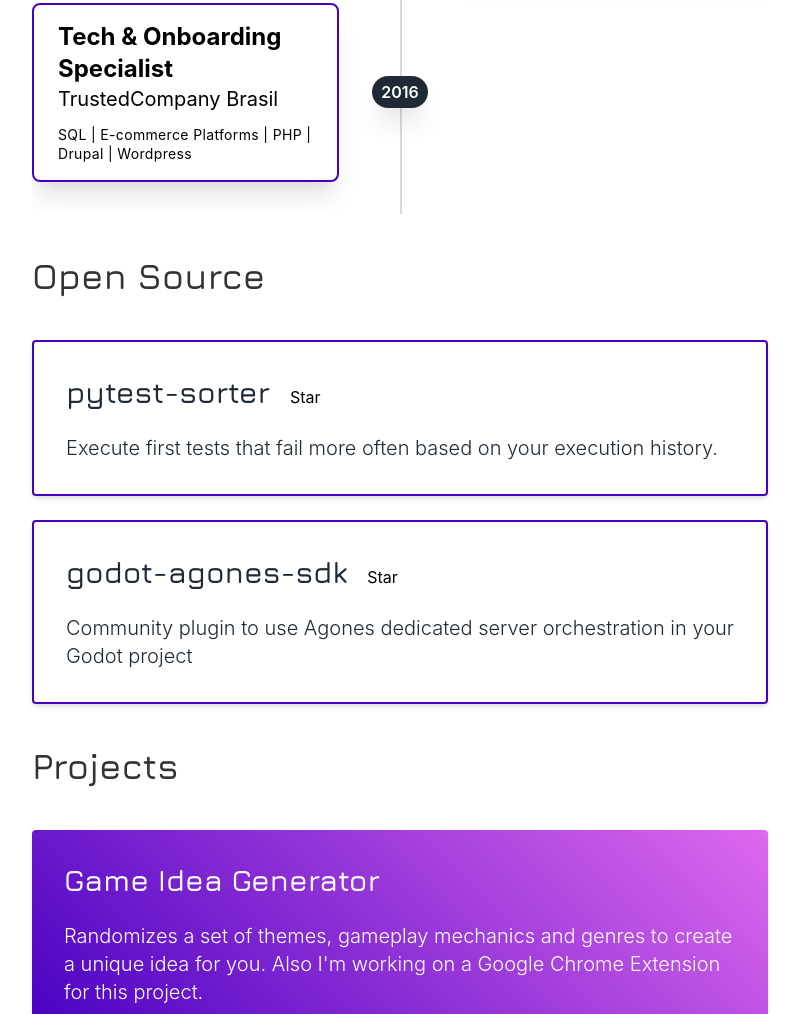
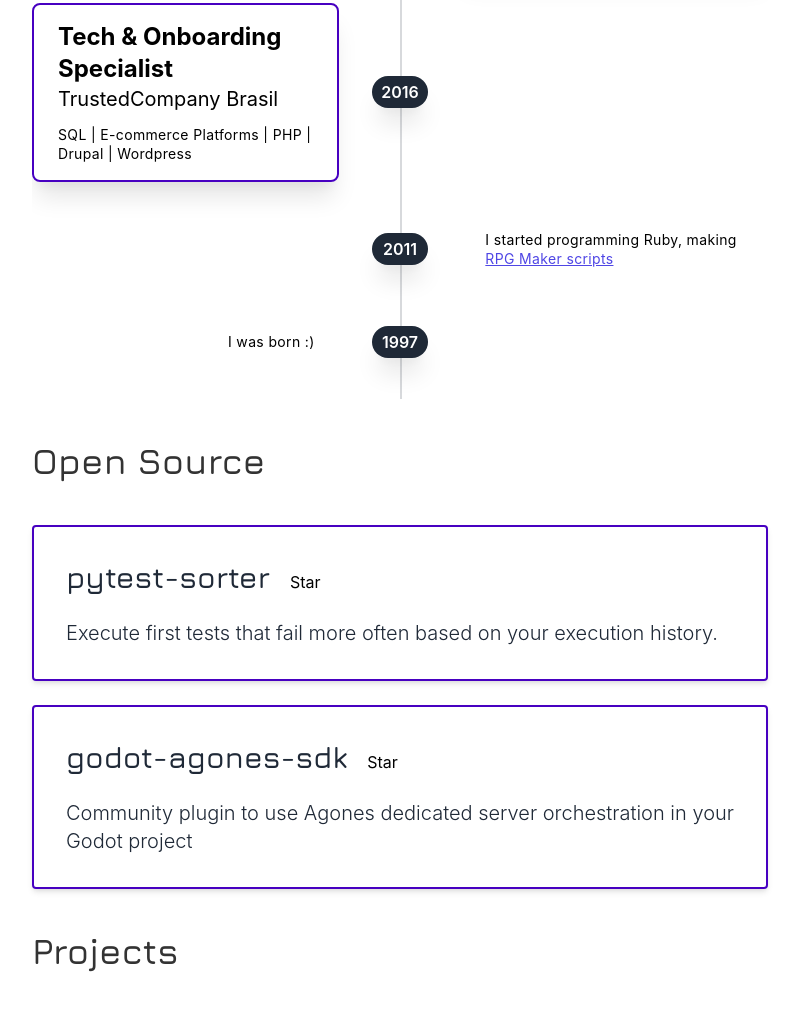
Before and after one commit to AndreMicheletti/andremicheletti.github.io, a plain HTML site: page index.html in a window 1280 px wide. Shown: the part 2310-3324 px from the top of the page, without its empty margins (240-1039 px from the left). Drawn offline with nearby package versions, Linux system fonts and the light colour scheme.

Commit message:
🎉 funny

```diff
--- a/index.html
+++ b/index.html
@@ -182,6 +182,35 @@
                                 </p>
                             </div>
                         </div>
+
+                        <!-- right timeline -->
+                        <div class="mb-8 flex justify-between items-center w-full right-timeline">
+                            <div class="order-1 w-5/12"></div>
+                            <div class="z-20 flex items-center order-1 bg-gray-800 shadow-xl w-14 h-8 rounded-full">
+                                <h1 class="mx-auto font-semibold text-base text-white">2011</h1>
+                            </div>
+                            <div class="text-black order-1 w-5/12 px-6 py-4">
+                                <p class="text-sm leading-snug tracking-wide text-opacity-100">
+                                    I started programming Ruby, making
+                                    <a class="text-indigo-600 underline" href="https://centrorpg.com/index.php?topic=746.0">
+                                        RPG Maker scripts
+                                    </a>
+                                </p>
+                            </div>
+                        </div>
+
+                        <!-- left timeline -->
+                        <div class="mb-8 flex justify-between flex-row-reverse items-center w-full left-timeline">
+                            <div class="order-1 w-5/12"></div>
+                            <div class="z-20 flex items-center order-1 bg-gray-800 shadow-xl w-14 h-8 rounded-full">
+                                <h1 class="mx-auto text-white font-semibold text-base">1997</h1>
+                            </div>
+                            <div class="text-black order-1 w-5/12 px-6 py-4">
+                                <p class="text-right text-sm leading-snug tracking-wide text-opacity-100">
+                                    I was born :)
+                                </p>
+                            </div>
+                        </div>
                     </div>
                 </div>
 			</section>
```
